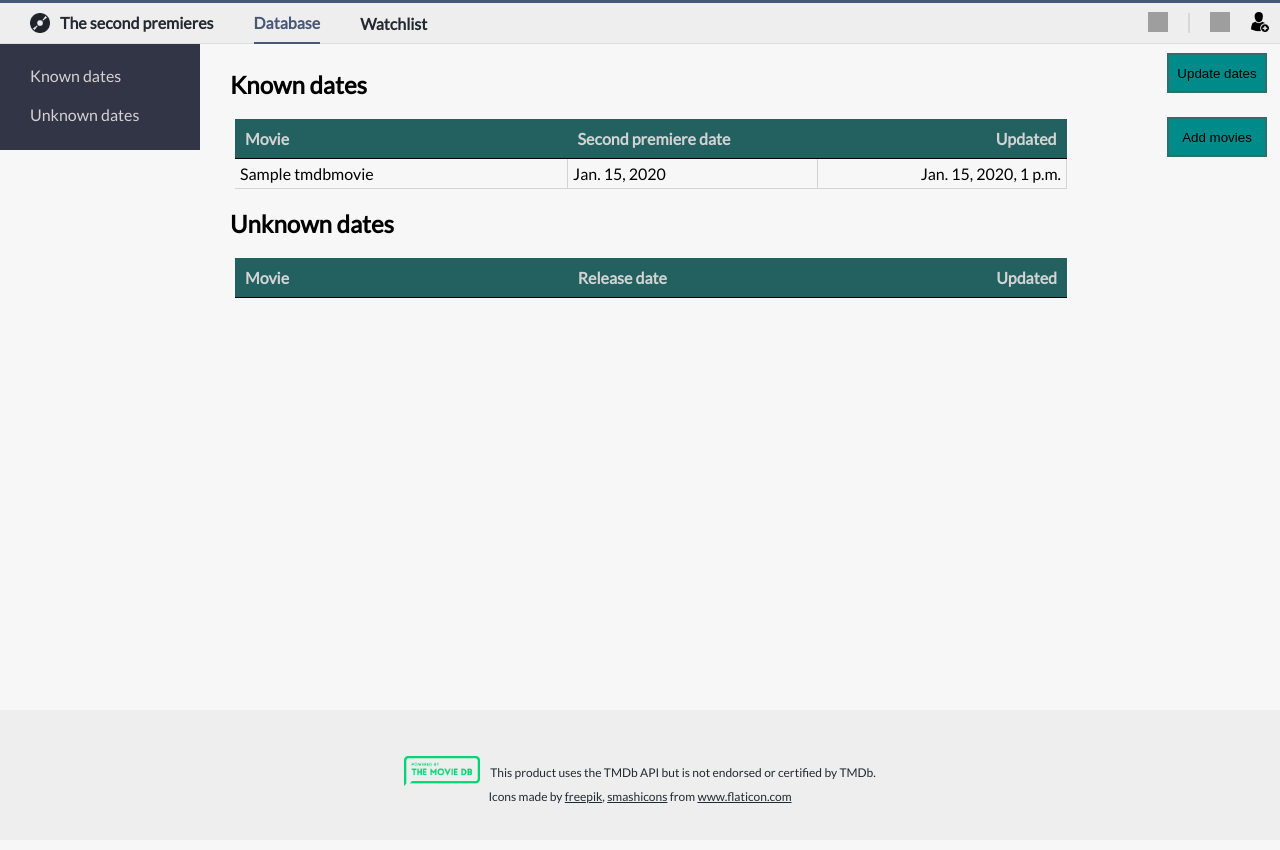
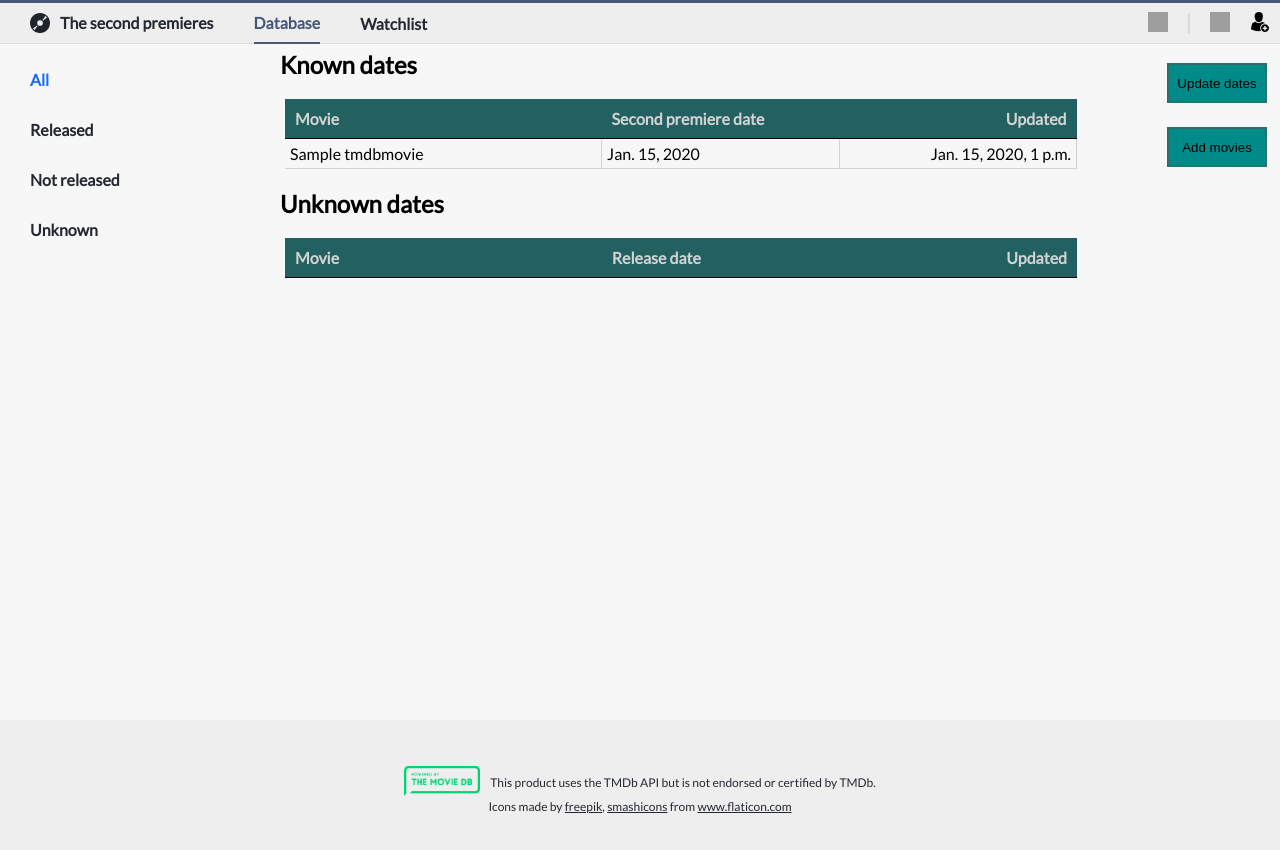
Before and after one commit to Matthew-Ballmer/movies, a Django app: page / in a window 1280 px wide. Before the commit the page ends 804 px from the top, so only its background shows below. Run offline with Django 3.2, Linux system fonts and the light colour scheme; tables that the repository leaves empty hold one stand-in row (values such as "Sample post"); lists and menus that the app fills with data are empty; grey boxes are pictures that could not be loaded.

Commit message:
Implement new sidebar

```diff
--- a/core/templates/auth/login.html
+++ b/core/templates/auth/login.html
@@ -5,6 +5,10 @@
 {% block header %}
 {% include "movies/includes/main_panel.html" %}
 {% endblock header %}
+
+{% block movies-nav %}
+{% include "movies/includes/movies_nav.html" %}
+{% endblock movies-nav %}
 
 {% block content %}
     <h2>Login</h2>
--- a/core/templates/auth/signup.html
+++ b/core/templates/auth/signup.html
@@ -5,6 +5,10 @@
 {% block header %}
 {% include "movies/includes/main_panel.html" %}
 {% endblock header %}
+
+{% block movies-nav %}
+{% include "movies/includes/movies_nav.html" %}
+{% endblock movies-nav %}
 
 {% block content %}
     <h2>Signup</h2>
--- a/core/templates/auth/signup_fail.html
+++ b/core/templates/auth/signup_fail.html
@@ -6,6 +6,10 @@
 {% include "movies/includes/main_panel.html" %}
 {% endblock header %}
 
+{% block movies-nav %}
+{% include "movies/includes/movies_nav.html" %}
+{% endblock movies-nav %}
+
 {% block content %}
     <p>Sorry, something went wrong during the signup...</p>
 {% endblock content %}
--- a/movies/static/css/movies.css
+++ b/movies/static/css/movies.css
@@ -40,6 +40,9 @@ body {
 	text-decoration: none;
 	color: #242830;
 }
+.nav__link:hover {
+	color: #a9c0e8;
+}
 .nav__link_active {
 	color: #475777;
 }
@@ -76,36 +79,41 @@ body {
 	background-color: #d8d8d8;
 }
 
+.movies-nav {
+	position: fixed;
+    float: left;
+    display: flex;
+    flex-direction: column;
+}
+.movies-nav__link {
+	display: block;
+	height: 30px;
+	padding-top: 20px;
+	padding-left: 30px;
+	text-decoration: none;
+	color: #242830;
+	text-align: left;
+	font-weight: bold;
+}
+.movies-nav__link:hover {
+	color: #a9c0e8;
+}
+.movies-nav__link_active {
+	color: #196afc;
+}
+
 .container {
     min-height: 100%;
     position: relative;
-    margin-top: 40px;
-}
-.content {
-    padding: 10px;
-    margin-left: 220px;
-    padding-bottom: 200px;
+    margin-top: 50px;
 }
 
-nav {
-    padding: 0;
-    width: 200px;
-    float: left;
-    background-color: #323546;
-}
-nav ul {
-    padding: 0;
-}
-nav li {
-    list-style-position: inside;
-    padding: 10px;
-    padding-left: 30px;
-    margin: 0;
-    display: inline-block;
-}
-nav a {
-    text-decoration: none;
-    color: lightgrey;
+.content {
+    margin-left: 270px;
+    padding-left: 10px;
+    padding-right: 10px;
+    /*padding-top: 60px;*/
+    padding-bottom: 200px;
 }
 .content table {
     border-collapse: collapse;
--- a/movies/templates/movies/base.html
+++ b/movies/templates/movies/base.html
@@ -12,10 +12,8 @@
         {% block header %}
         {% endblock header %}
 
-        <nav>
-            {% block nav %}
-            {% endblock nav %}
-        </nav>
+        {% block movies-nav %}
+        {% endblock movies-nav %}
 
         <div class="update-buttons">
             {% block update-buttons %}
--- /dev/null
+++ b/movies/templates/movies/includes/movies_nav.html
@@ -0,0 +1,22 @@
+<div class="movies-nav">
+    <div class="movies-nav__item">
+        <a class="movies-nav__link {% if active_movies_nav == 'all' %}movies-nav__link_active{% endif %}" href="#">
+            All
+        </a>
+    </div>
+    <div class="movies-nav__item">
+        <a class="movies-nav__link {% if active_movies_nav == 'released' %}movies-nav__link_active{% endif %}" href="#">
+            Released
+        </a>
+    </div>
+    <div class="movies-nav__item">
+        <a class="movies-nav__link {% if active_movies_nav == 'not-released' %}movies-nav__link_active{% endif %}" href="#">
+            Not released
+        </a>
+    </div>
+    <div class="movies-nav__item">
+        <a class="movies-nav__link {% if active_movies_nav == 'unknown' %}movies-nav__link_active{% endif %}" href="#">
+            Unknown
+        </a>
+    </div>
+</div>
--- a/movies/templates/movies/index.html
+++ b/movies/templates/movies/index.html
@@ -4,12 +4,9 @@
 {% include "movies/includes/main_panel.html" with active_tab='database' %}
 {% endblock header %}
 
-{% block nav %}
-    <ul>
-        <li><a href="#known-dates">Known dates</a></li>
-        <li><a href="#unknown-dates">Unknown dates</a></li>
-    </ul>
-{% endblock nav %}
+{% block movies-nav %}
+{% include "movies/includes/movies_nav.html" with active_movies_nav="all" %}
+{% endblock movies-nav %}
 
 {% block content %}
     <h2 id="known-dates">Known dates</h2>
```
